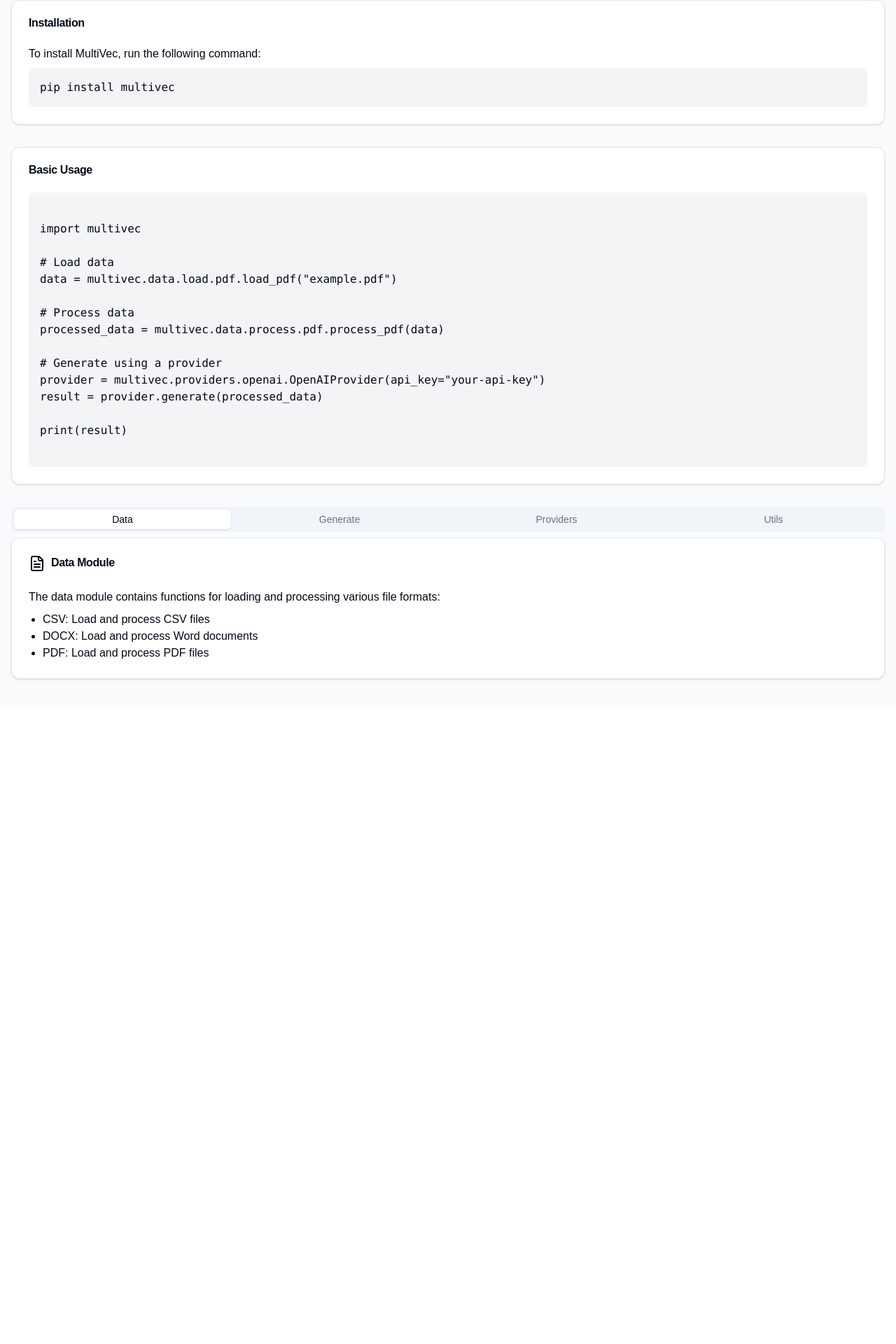
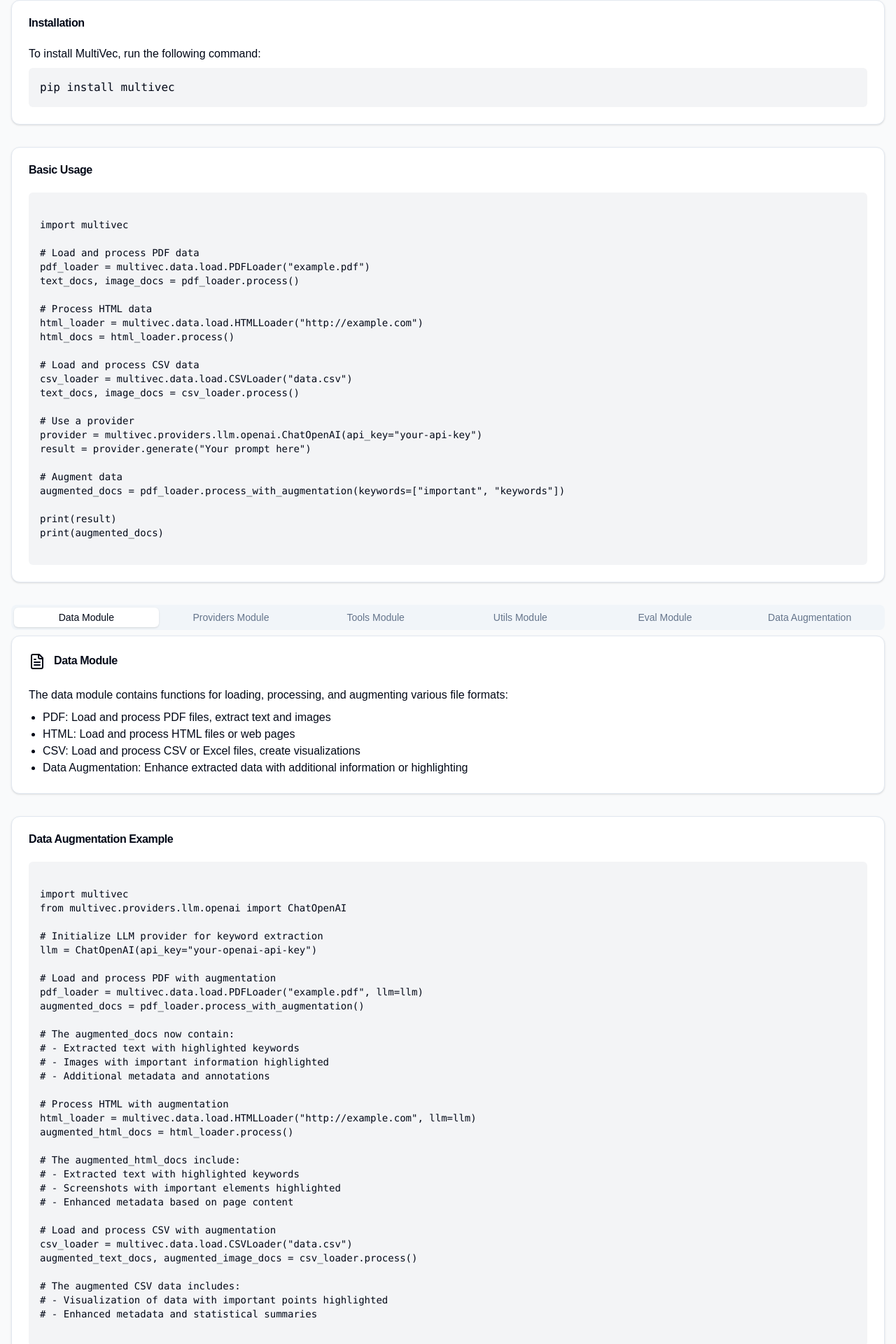
Before and after one commit to MR-GREEN1337/multivec-ui, a Next.js app: page /docs in a window 1280 px wide. Shown: the part 1054-2974 px from the top of the page at 70% size. Before the commit the page ends 2064 px from the top, so only its background shows below. Built offline with nearby package versions, Linux system fonts and the light colour scheme; no server answers.

Commit message:
Improved Docs

```diff
--- a/src/app/(pages)/docs/page.tsx
+++ b/src/app/(pages)/docs/page.tsx
@@ -1,7 +1,9 @@
-import React from 'react';
+"use client"
+
+import React, { useState } from 'react';
 import { Card, CardHeader, CardTitle, CardContent } from '@/components/ui/card';
 import { Tabs, TabsContent, TabsList, TabsTrigger } from '@/components/ui/tabs';
-import { FileText, Database, Cog, Zap } from 'lucide-react';
+import { FileText, Database, Cog, Zap, BarChart3, PlusCircle } from 'lucide-react';
 
 const PackageStructure = () => (
   <Card>
@@ -65,93 +67,178 @@
       <CardTitle>Basic Usage</CardTitle>
     </CardHeader>
     <CardContent>
-      <pre className="bg-gray-100 p-4 rounded-md overflow-x-auto">
+      <pre className="bg-gray-100 p-4 rounded-md overflow-x-auto text-sm">
         {`
 import multivec
 
-# Load data
-data = multivec.data.load.pdf.load_pdf("example.pdf")
+# Load and process PDF data
+pdf_loader = multivec.data.load.PDFLoader("example.pdf")
+text_docs, image_docs = pdf_loader.process()
 
-# Process data
-processed_data = multivec.data.process.pdf.process_pdf(data)
+# Process HTML data
+html_loader = multivec.data.load.HTMLLoader("http://example.com")
+html_docs = html_loader.process()
 
-# Generate using a provider
-provider = multivec.providers.openai.OpenAIProvider(api_key="your-api-key")
-result = provider.generate(processed_data)
+# Load and process CSV data
+csv_loader = multivec.data.load.CSVLoader("data.csv")
+text_docs, image_docs = csv_loader.process()
+
+# Use a provider
+provider = multivec.providers.llm.openai.ChatOpenAI(api_key="your-api-key")
+result = provider.generate("Your prompt here")
+
+# Augment data
+augmented_docs = pdf_loader.process_with_augmentation(keywords=["important", "keywords"])
 
 print(result)
+print(augmented_docs)
         `}
       </pre>
     </CardContent>
   </Card>
 );
 
-const ModuleDescriptions = () => (
-  <Tabs defaultValue="data">
-    <TabsList className="grid w-full grid-cols-4">
-      <TabsTrigger value="data">Data</TabsTrigger>
-      <TabsTrigger value="generate">Generate</TabsTrigger>
-      <TabsTrigger value="providers">Providers</TabsTrigger>
-      <TabsTrigger value="utils">Utils</TabsTrigger>
+const ModuleDescriptions = () => {
+  const [activeTab, setActiveTab] = useState('data');
+
+  const modules = {
+    data: {
+      icon: <FileText className="inline mr-2" />,
+      title: "Data Module",
+      content: "The data module contains functions for loading, processing, and augmenting various file formats:",
+      items: [
+        "PDF: Load and process PDF files, extract text and images",
+        "HTML: Load and process HTML files or web pages",
+        "CSV: Load and process CSV or Excel files, create visualizations",
+        "Data Augmentation: Enhance extracted data with additional information or highlighting"
+      ]
+    },
+    providers: {
+      icon: <Database className="inline mr-2" />,
+      title: "Providers Module",
+      content: "The providers module contains integrations with various services:",
+      items: [
+        "LLM: OpenAI, Anthropic, Bedrock, Groq, Ollama",
+        "Vector DB: Pinecone, Qdrant",
+        "Cloud: AWS, Azure",
+        "Embedding: Various embedding providers"
+      ]
+    },
+    tools: {
+      icon: <Cog className="inline mr-2" />,
+      title: "Tools Module",
+      content: "The tools module provides additional functionality:",
+      items: [
+        "CrewAI integration",
+        "LangChain integration",
+        "Base formatting utilities"
+      ]
+    },
+    utils: {
+      icon: <Zap className="inline mr-2" />,
+      title: "Utils Module",
+      content: "The utils module provides utility functions and classes used across the package:",
+      items: [
+        "Base formatting functions",
+        "Helper utilities for data processing and manipulation"
+      ]
+    },
+    eval: {
+      icon: <BarChart3 className="inline mr-2" />,
+      title: "Eval Module",
+      content: "The eval module provides tools for evaluating model performance:",
+      items: [
+        "Metrics calculation",
+        "Performance analysis utilities"
+      ]
+    },
+    augmentation: {
+      icon: <PlusCircle className="inline mr-2" />,
+      title: "Data Augmentation",
+      content: "MultiVec provides powerful data augmentation capabilities:",
+      items: [
+        "Keyword highlighting in images and text",
+        "Automatic keyword extraction using LLMs",
+        "Enhanced visualization of data points",
+        "Integration with LLMs for content enrichment"
+      ]
+    }
+  };
+
+  return (
+    <Tabs value={activeTab} onValueChange={setActiveTab}>
+      <TabsList className="grid w-full grid-cols-6">
+        {Object.keys(modules).map(key => (
+          <TabsTrigger key={key} value={key}>{modules[key].title}</TabsTrigger>
+        ))}
       </TabsList>
-    <TabsContent value="data">
+      {Object.entries(modules).map(([key, module]) => (
+        <TabsContent key={key} value={key}>
           <Card>
             <CardHeader>
-          <CardTitle><FileText className="inline mr-2" />Data Module</CardTitle>
+              <CardTitle>{module.icon} {module.title}</CardTitle>
             </CardHeader>
             <CardContent>
-          <p>The data module contains functions for loading and processing various file formats:</p>
+              <p>{module.content}</p>
               <ul className="list-disc pl-5 mt-2">
-            <li>CSV: Load and process CSV files</li>
-            <li>DOCX: Load and process Word documents</li>
-            <li>PDF: Load and process PDF files</li>
+                {module.items.map((item, index) => (
+                  <li key={index}>{item}</li>
+                ))}
               </ul>
             </CardContent>
           </Card>
         </TabsContent>
-    <TabsContent value="generate">
+      ))}
+    </Tabs>
+  );
+};
+
+const AugmentationExample = () => (
   <Card>
     <CardHeader>
-          <CardTitle><Zap className="inline mr-2" />Generate Module</CardTitle>
+      <CardTitle>Data Augmentation Example</CardTitle>
     </CardHeader>
     <CardContent>
-          <p>The generate module provides functionality for generating content based on processed data. It interfaces with various LLM providers to produce augmented multimodal content.</p>
+      <pre className="bg-gray-100 p-4 rounded-md overflow-x-auto text-sm">
+        {`
+import multivec
+from multivec.providers.llm.openai import ChatOpenAI
+
+# Initialize LLM provider for keyword extraction
+llm = ChatOpenAI(api_key="your-openai-api-key")
+
+# Load and process PDF with augmentation
+pdf_loader = multivec.data.load.PDFLoader("example.pdf", llm=llm)
+augmented_docs = pdf_loader.process_with_augmentation()
+
+# The augmented_docs now contain:
+# - Extracted text with highlighted keywords
+# - Images with important information highlighted
+# - Additional metadata and annotations
+
+# Process HTML with augmentation
+html_loader = multivec.data.load.HTMLLoader("http://example.com", llm=llm)
+augmented_html_docs = html_loader.process()
+
+# The augmented_html_docs include:
+# - Extracted text with highlighted keywords
+# - Screenshots with important elements highlighted
+# - Enhanced metadata based on page content
+
+# Load and process CSV with augmentation
+csv_loader = multivec.data.load.CSVLoader("data.csv")
+augmented_text_docs, augmented_image_docs = csv_loader.process()
+
+# The augmented CSV data includes:
+# - Visualization of data with important points highlighted
+# - Enhanced metadata and statistical summaries
+        `}
+      </pre>
     </CardContent>
   </Card>
-    </TabsContent>
-    <TabsContent value="providers">
-      <Card>
-        <CardHeader>
-          <CardTitle><Database className="inline mr-2" />Providers Module</CardTitle>
-        </CardHeader>
-        <CardContent>
-          <p>The providers module contains integrations with various LLM and vector database providers:</p>
-          <ul className="list-disc pl-5 mt-2">
-            <li>OpenAI</li>
-            <li>Anthropic</li>
-            <li>Bedrock</li>
-            <li>Groq</li>
-            <li>Ollama</li>
-            <li>Pinecone</li>
-            <li>Qdrant</li>
-          </ul>
-        </CardContent>
-      </Card>
-    </TabsContent>
-    <TabsContent value="utils">
-      <Card>
-        <CardHeader>
-          <CardTitle><Cog className="inline mr-2" />Utils Module</CardTitle>
-        </CardHeader>
-        <CardContent>
-          <p>The utils module provides utility functions and classes used across the package, including base formatting functions for standardizing data across different formats and providers.</p>
-        </CardContent>
-      </Card>
-    </TabsContent>
-  </Tabs>
 );
 
-const DocsPage = () => {
+const MultiVecDocs = () => {
   return (
     <div className="min-h-screen flex flex-col bg-gray-50">
       <main className="container mx-auto py-10 px-4">
@@ -161,10 +248,11 @@
           <InstallationGuide />
           <UsageExample />
           <ModuleDescriptions />
+          <AugmentationExample />
         </div>
       </main>
     </div>
   );
 };
 
-export default DocsPage;
+export default MultiVecDocs;
```
Lines whose indentation alone changed are shown as unchanged.
